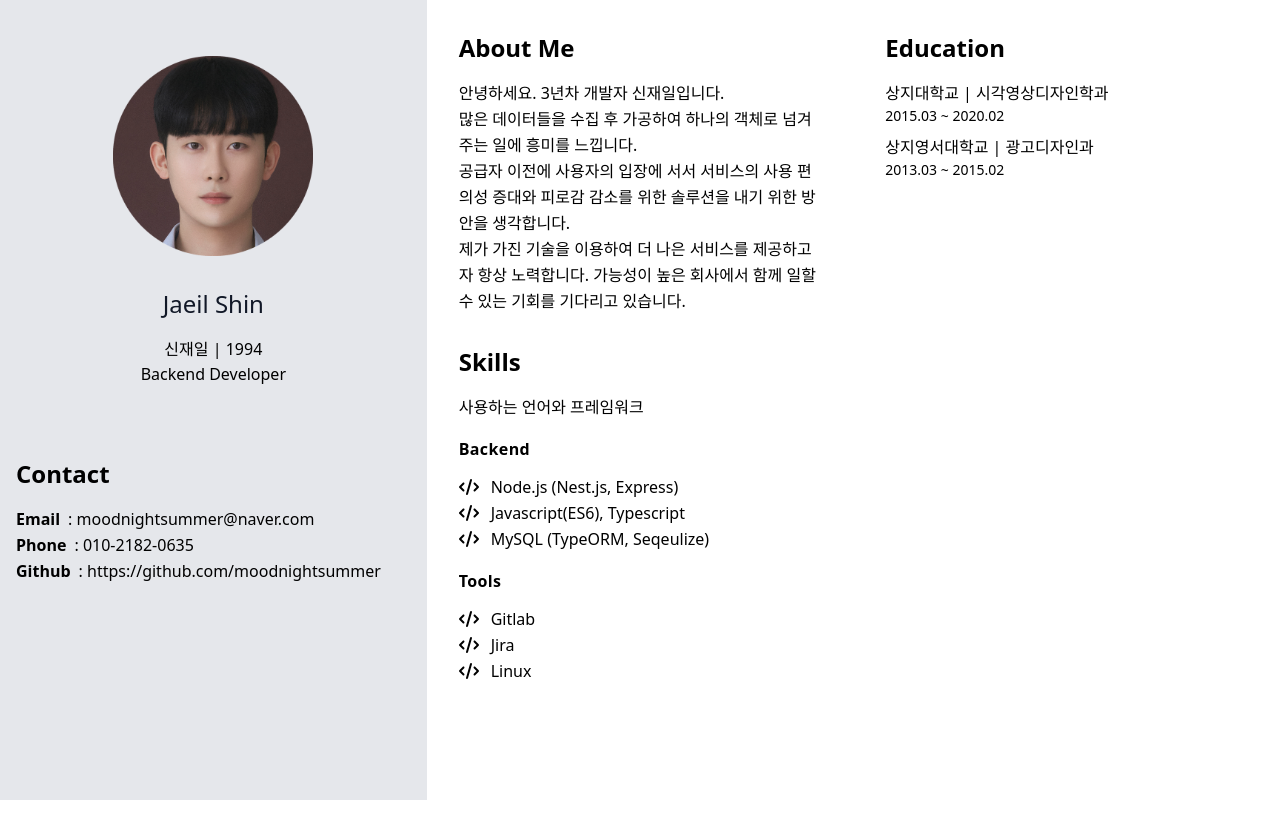
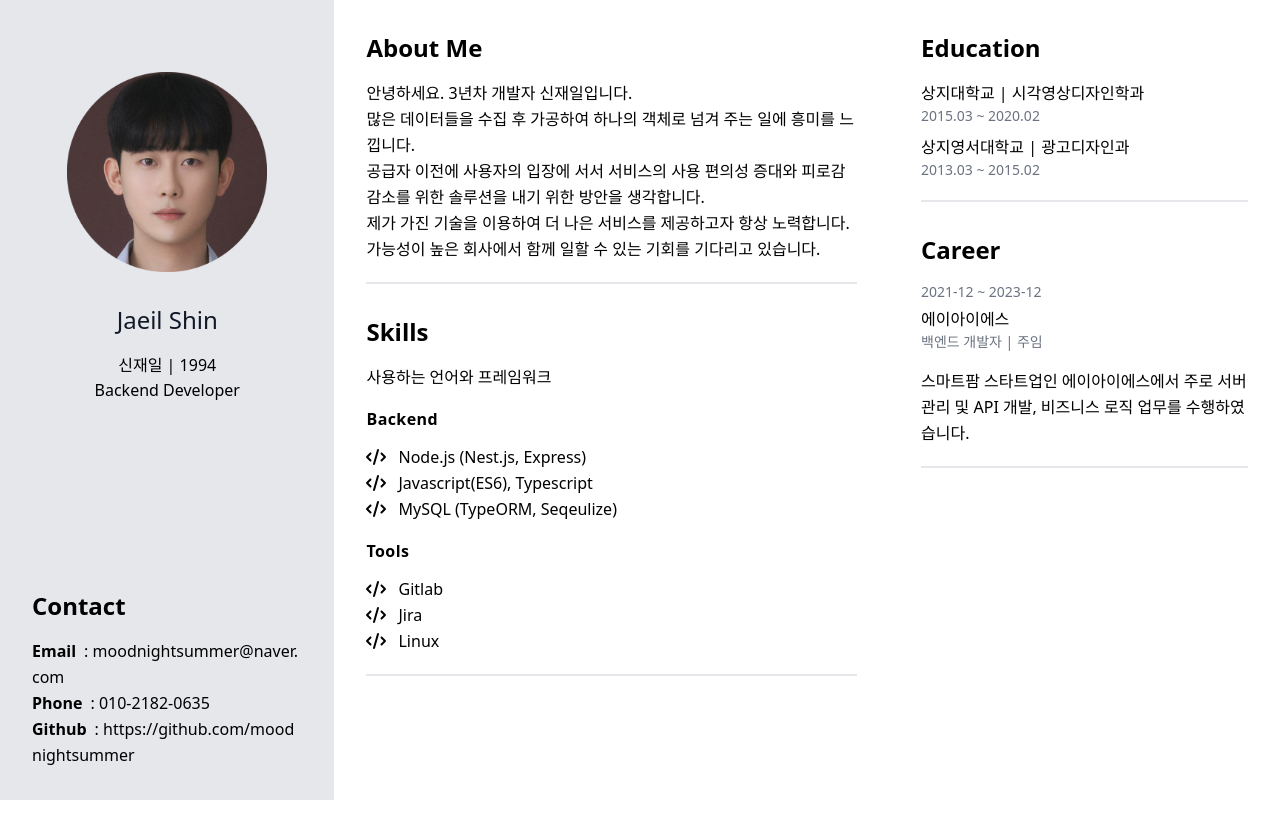
Before and after one commit to moodnightsummer/portfolio, a Next.js app: page / in a window 1280 px wide. Built offline with nearby package versions, Linux system fonts and the light colour scheme.

Commit message:
feat : career 추가

```diff
--- /dev/null
+++ b/components/career.js
@@ -0,0 +1,32 @@
+import career from "../contents/career";
+
+const classes = {
+  wrap: "mt-4",
+  titleText: "text-lg font-bold",
+  smallText: "mb-1 text-sm text-gray-500",
+};
+
+export default function Career() {
+  return (
+    <>
+      <div className={classes.wrap}>
+        {career.map((item, idx) => (
+          <div key={idx}>
+            <p key={idx} className={classes.smallText}>
+              {item.period}
+            </p>
+            <p key={idx}>{item.companyName}</p>
+            <p key={idx} className={classes.smallText}>
+              {item.occupation} | {item.rank}
+            </p>
+            {item.description.map((result, index) => (
+              <div key={index} className="mt-4">
+                {result}
+              </div>
+            ))}
+          </div>
+        ))}
+      </div>
+    </>
+  );
+}
--- a/components/contentLayout.js
+++ b/components/contentLayout.js
@@ -2,15 +2,13 @@
 export default function Content({
   children,
   title = "타이틀",
-  isUnderbar = false,
+  isUnderbar = true,
 }) {
   return (
     <div className="mb-8">
       <h2 className="h2-global">{title}</h2>
       <div className="leading-relaxed">{children}</div>
-      {isUnderbar && (
-        <span className="inline-block h-1 w-10 rounded bg-blue-500 mt-6 mb-4"></span>
-      )}
+      {isUnderbar && <div className="h-0.5 bg-gray-200 mt-5"></div>}
     </div>
   );
 }
--- a/components/education.js
+++ b/components/education.js
@@ -3,7 +3,7 @@ import education from "@/contents/education";
 const classes = {
   profileWrap: "grid items-center gap-y-10 lg:max-w-7xl",
   wrap: "mt-4",
-  smallText: "text-sm mb-2",
+  smallText: "mb-2 text-sm text-gray-500",
 };
 
 export default function Education() {
--- a/components/layout.js
+++ b/components/layout.js
@@ -5,9 +5,9 @@ import Profile from "./profile";
 export default function Layout(children) {
   return (
     <>
-      <div className="">
+      <div className="h-screen p-4 flex-col flex justify-between items-end">
         <Profile />
-        <ContentLayout title="Contact">
+        <ContentLayout title="Contact" isUnderbar={false}>
           <Contact />
         </ContentLayout>
       </div>
--- /dev/null
+++ b/contents/career.js
@@ -0,0 +1,21 @@
+const data = [
+  {
+    companyName: "에이아이에스",
+    period: "2021-12 ~ 2023-12",
+    occupation: "백엔드 개발자",
+    rank: "주임",
+    description: [
+      "스마트팜 스타트업인 에이아이에스에서 주로 서버 관리 및 API 개발, 비즈니스 로직 업무를 수행하였습니다.",
+    ],
+    history: [
+      {
+        title: "문자 인증 기능 개발",
+        skills: ["Express", "Redis"],
+        jobDescription:
+          "사내 앱/웹에서 사용되는 문자 인증 기능 개발에 참여하여 프로젝트 아키텍처 설계와 Redis 세션 관리를 담당하였습니다.",
+      },
+    ],
+  },
+];
+
+export default data;
--- a/pages/index.js
+++ b/pages/index.js
@@ -4,17 +4,17 @@ import ContentLayout from "@/components/contentLayout";
 import About from "@/components/about";
 import Skill from "@/components/skill";
 import Education from "@/components/education";
+import Career from "@/components/career";
 
 const inter = Inter({ subsets: ["latin"] });
 
 export default function Home() {
   return (
-    <>
-      <div className="grid grid-cols-1 md:grid-cols-3">
-        <div className="md:col-span-1 p-4 bg-gray-200 h-screen w-300px">
+    <div className="flex flex-row">
+      <div className="md:col-span-1 p-4 bg-gray-200 h-screen basis-2/6">
         <Layout />
       </div>
-        <div className="md:col-span-1 m-8">
+      <div className="md:col-span-1 m-8 basis-3/6">
         <ContentLayout title="About Me">
           <About />
         </ContentLayout>
@@ -22,12 +22,14 @@ export default function Home() {
           <Skill />
         </ContentLayout>
       </div>
-        <div className="md:col-span-1 m-8">
+      <div className="md:col-span-1 m-8 basis-2/6">
         <ContentLayout title="Education">
           <Education />
         </ContentLayout>
+        <ContentLayout title="Career">
+          <Career />
+        </ContentLayout>
       </div>
     </div>
-    </>
   );
 }
```
Lines whose indentation alone changed are shown as unchanged.
